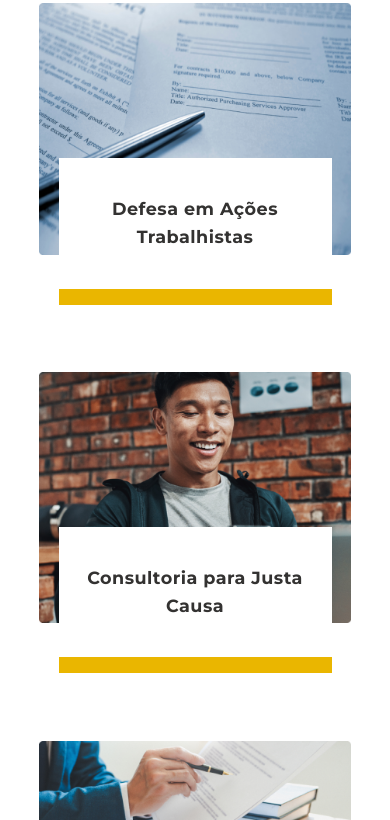
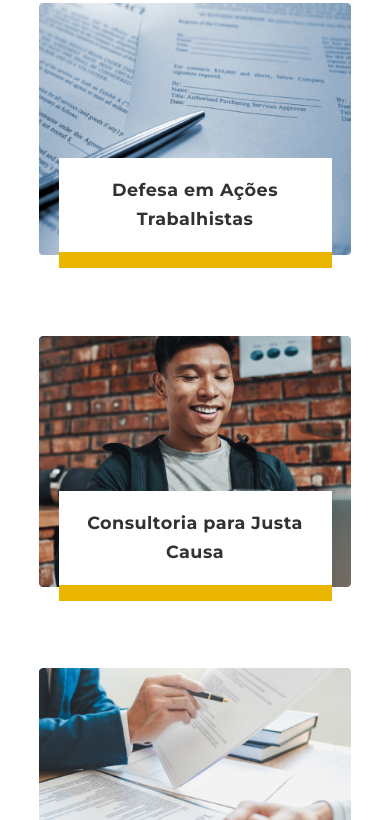
Before and after one commit to tiihzin/Adm, a plain HTML site: page index.html in a window 390 px wide. Shown: the part 3703-4523 px from the top of the page. Drawn offline with Linux system fonts and the light colour scheme.

Commit message:
Add Style.css last version part. 2
Ta virando SnK já saporra

```diff
--- a/style.css
+++ b/style.css
@@ -834,9 +834,11 @@ footer h2{
     }
 
     #Servicos .ConteinerDesc{
-        padding: 4.3vh 3vw;
+        display: flex;
+        align-items: center;
+        justify-content: center;
         width: 70vw;
-        min-height: 13vh;
+        height: 13vh;
         margin-top: -3.4vh;
         background: #ffffff;
         border-bottom: #EAB600 solid 2vh;
```
